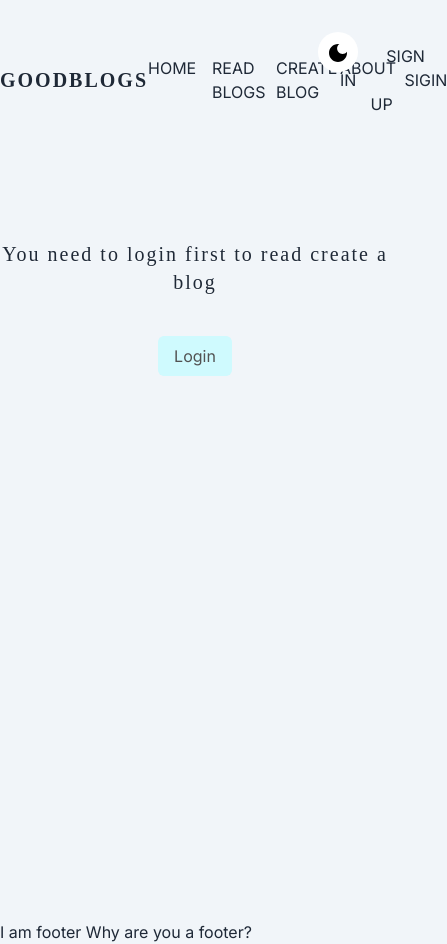
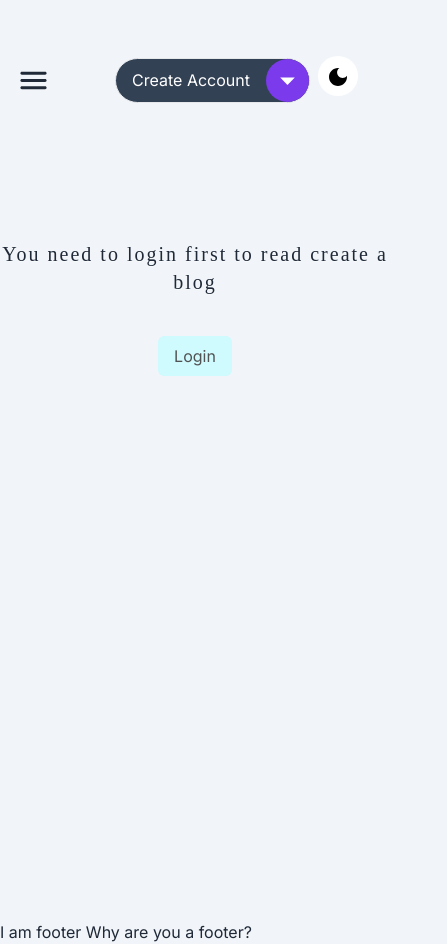
Before and after one commit to Yana-Gupta/blogging-frontend, a Next.js app: page /create in a window 390 px wide. Shown: the whole page, 447 px wide, since content can reach past the window. Built offline with nearby package versions, Linux system fonts and the light colour scheme.

Commit message:
added sidenav

```diff
--- a/src/app/error.tsx
+++ b/src/app/error.tsx
@@ -17,14 +17,14 @@ const Error = ({
         There was a problem
       </p>
       <h1 className="my-3 text-7xl font-bold p-7 text-cyan-200">
-        {error.message ? error.message : "Something went wrong"}
+        {"Something went wrong"}
       </h1>
       <div className="flex items-center">
         <button
-          onClick={() => router.push("/signin")}
+          onClick={() => window.location.reload()}
           className="m-8 py-2 text-xl px-4 bg-cyan-100 text-cyan-700 font-semibold border-1 border-cyan-300 rounded-md shadow-md hover:bg-cyan-500 focus:outline-none focus:ring-2 focus:ring-cyan-300 focus:ring-opacity-75"
         >
-          Login
+          Try Again
         </button>
         <Link
           href="/"
--- a/src/app/page.tsx
+++ b/src/app/page.tsx
@@ -1,12 +1,10 @@
 import React from "react"
-import Header from "@assets/images/Header.png"
 
 import UILoading from "@ui/loading"
 
-import Image from "next/image"
-
 // functions
 import { fetchBlogs } from "@api/blog/index"
+import Link from "next/link"
 
 // icons
 
@@ -22,12 +20,12 @@ const Home = async (): Promise<JSX.Element> => {
   return (
     <main className="flex min-h-screen flex-col items-center justify-between ">
       <div className="h-[80vh] w-full" id="header">
-        <div className="h-5/6 flex flex-col justify-center px-12 lg:px-32 items-start">
-          <h2 className="text-4xl sm:text-5xl lg:text-6xl xl:text-7xl font-sams">
-            Read 1000+ blogs on various topics from our community
+        <div className="h-5/6 flex flex-col justify-center px-12 md:px-16 lg:px-18 xl:px-32 items-start">
+          <h2 className="text-4xl sm:text-5xl lg:text-5xl xl:text-7xl font-sams " style={{ lineHeight: "1.22" }}>
+            Read 1000+ blogs on various topics from our community 🌐
           </h2>
-          <button className="text-4xl px-4 py-4 bg-emerald-500 font-bold text-white my-8 rounded-md">
-            Get Started
+          <button className="text-3xl px-7 py-3 bg-emerald-500 font-semibold text-white my-8 rounded-full hover:bg-emerald-600">
+            <Link href="/signin">Get Started</Link>
           </button>
         </div>
       </div>
@@ -39,7 +37,6 @@ const Home = async (): Promise<JSX.Element> => {
         ) : (
           <div className="grid grid-cols-1 gap-6 tablet:grid-cols-2 laptop:grid-cols-2 desktop:grid-cols-3 laptop:gap-x-16 desktop:gap-x-24">
             {blog.map((item: any, index: number) => {
-              // if (index > 20) {
               return (
                 <div
                   className="card w-full h-60 tablet:w-76 laptop:w-100 blog-card light-card hover:shadow-lg"
@@ -52,8 +49,12 @@ const Home = async (): Promise<JSX.Element> => {
                     <p className="pt-2">{`${item.body.substr(0, 140)} ...`}</p>
                   </div>
 
-                  <a href={`/blog/${item._id}`} className="fadeIn" id="btn">
-                    <svg xmlns="http://www.w3.org/2000/svg" viewBox="0 0 25 25">
+                  <a
+                    href={`/blog/${item._id}`}
+                    className="fadeIn text-2xl py-2 px-4"
+                    id="btn"
+                  >
+                    <svg viewBox="0 0 25 25">
                       <path
                         fill="#232326"
                         d="m17.5 5.999-.707.707 5.293 5.293H1v1h21.086l-5.294 5.295.707.707L24 12.499l-6.5-6.5z"
--- a/src/app/user/[userId]/page.tsx
+++ b/src/app/user/[userId]/page.tsx
@@ -24,7 +24,9 @@ const user = async (props: any): Promise<JSX.Element> => {
   return (
     <div className="my-2 flex flex-col justify-center items-center ">
       <div>
-        <h1 className="text-4xl font-semibold py-4">Welcome Back {user?.name} !</h1>
+        <h1 className="text-4xl font-semibold py-4">
+          Welcome Back {user?.name} !
+        </h1>
       </div>
       {/* <div className="text-center">
         <FormControl>
--- a/src/components/Navbar.tsx
+++ b/src/components/Navbar.tsx
@@ -1,7 +1,7 @@
 "use client"
 
 import Link from "next/link"
-import React, { use, useEffect } from "react"
+import React from "react"
 import { useState } from "react"
 
 // Icons
@@ -9,6 +9,8 @@ import CloseIcon from "@mui/icons-material/Close"
 import LightModeIcon from "@mui/icons-material/LightMode"
 import DarkModeIcon from "@mui/icons-material/DarkMode"
 import AccountCircleIcon from "@mui/icons-material/AccountCircle"
+import MenuRoundedIcon from "@mui/icons-material/MenuRounded"
+import ArrowDropDownIcon from "@mui/icons-material/ArrowDropDown"
 
 // Methods
 import { getUser } from "@api/auth/index"
@@ -17,6 +19,7 @@ import { deleteToken } from "@api/auth/index"
 // next router
 import { useRouter } from "next/navigation"
 
+// Navbar component
 const Navbar = (): JSX.Element => {
   const user: any = getUser()
 
@@ -39,19 +42,54 @@ const Navbar = (): JSX.Element => {
       blogCard[i].classList.toggle("dark-card")
       blogCard[i].classList.toggle("light-card")
     }
-
-    var loginPage = document.getElementById("login")
   }
 
   const beforeLogin_SignUp = (): JSX.Element => {
     return (
-      <div>
+      <div className="justify-self-end">
+        <div className="relative inline-block mr-16 xl:hidden">
+          <div className="bg-slate-700 focus:bg-slate-800 text-white rounded-full flex flex-row items-center justify-center rounded-full border">
+            <button className="px-4 py-2">
+              <Link href="/signin">Create Account</Link>
+            </button>
+
+            <button
+              className="items-center p-1 h-full bg-violet-600 rounded-full"
+              id="auth-dropdown"
+              onClick={() => {
+                document
+                  ?.getElementById("dropdown-menu")
+                  ?.classList.toggle("hidden")
+                document
+                  ?.getElementById("dropdown-menu")
+                  ?.classList.toggle("flex")
+              }}
+            >
+              <ArrowDropDownIcon fontSize="large" />
+            </button>
+          </div>
+
+          <div
+            id="dropdown-menu"
+            className="hidden flex-col absolute min-w-[160px] rounded-xl shadow-lg top-14 z-10 text-slate-800"
+          >
+            <button className="fadeIn text-md rounded-t-md py-2 uppercase">
+              <Link href="/signin">Sign In</Link>
+            </button>
+            <button className="fadeIn text-md rounded-b-md py-2 uppercase">
+              <Link href="/signup">Sign Up</Link>
+            </button>
+          </div>
+        </div>
+
+        <div className="hidden xl:block" id="auth-option">
           <Link href="/signin" className="uppercase mx-6 hover:font-bold">
             Sign In
           </Link>
           <Link href="/signup" className="uppercase mx-6 hover:font-bold">
             Sigin Up
           </Link>
+        </div>
       </div>
     )
   }
@@ -91,7 +129,10 @@ const Navbar = (): JSX.Element => {
             />
           </button>
         </div>
-        <div className="hidden flex-col rounded bg-gray-200" id="options">
+        <div
+          className="hidden flex-col rounded bg-gray-200 text-neutral-800 py-2"
+          id="options"
+        >
           <button
             className="py-1.5"
             onClick={() => {
@@ -119,8 +160,8 @@ const Navbar = (): JSX.Element => {
     return (
       <button
         className={`h-10 w-10 ${
-          dark ? "bg-black" : "bg-white"
-        } rounded-full absolute top-8 right-8`}
+          dark ? "bg-neutral-600" : "bg-white"
+        } rounded-full absolute top-14 right-8`}
         id="theme-change-btn"
         onClick={changeTheme}
       >
@@ -132,22 +173,64 @@ const Navbar = (): JSX.Element => {
   }
 
   return (
-    <nav className={""} id="nav">
+    <nav id="nav" className="md:pl-10 lg:pl-12">
       {/* Modal  */}
       {promptMessage && prompt(promptMessage)}
 
       <div
         style={{ height: "160px" }}
-        className="flex text-center items-center justify-around align-center h-full"
+        className="flex text-center items-center justify-between align-center h-full px-4"
         id="nav-tools"
       >
         {/* Heading  */}
-        <h1 className="text-xl lg:text-3xl font-bold uppercase" id="heading">
+        <h1
+          className="hidden xl:block lg:text-3xl font-bold uppercase"
+          id="heading"
+        >
           GoodBlogs
         </h1>
 
+        <button
+          className="block xl:hidden"
+          onClick={() => {
+            document.getElementById("sidenav")?.classList.toggle("w-0")
+            document.getElementById("sidenav")?.classList.toggle("w-60")
+          }}
+        >
+          <MenuRoundedIcon fontSize="large" />
+        </button>
+
+        <div
+          id="sidenav"
+          className="fixed w-0 overflow-x-hidden transition-all duration-1000 left-0 top-0 pt-20 h-full bg-sky-200 z-[100] text-neutral-800 flex flex-col items-center"
+        >
+          <button
+            className="absolute top-10 right-10"
+            onClick={() => {
+              document.getElementById("sidenav")?.classList.toggle("w-0")
+              document.getElementById("sidenav")?.classList.toggle("w-60")
+            }}
+          >
+            <CloseIcon fontSize="large" />
+          </button>
+          <div className="mt-24 lg:mt-40 grid grid-cols-1 gap-y-10 text-xl text-center">
+            <Link className="hover:font-semibold" href="/">
+              Home
+            </Link>
+            <Link className="hover:font-semibold" href="/#read-blogs">
+              Read Blogs
+            </Link>
+            <Link className="hover:font-semibold" href="/create">
+              Create Blog
+            </Link>
+            <Link className="hover:font-semibold" href="/about">
+              About
+            </Link>
+          </div>
+        </div>
+
         {/* Routes  */}
-        <div className="uppercase grid grid-cols-4 gap-x-16">
+        <div className="hidden xl:grid uppercase grid-cols-4 gap-x-16">
           <Link
             href="/"
             className="font-normal hover:underline underline-offset-4 focus:underline"
--- a/src/styles/globals.css
+++ b/src/styles/globals.css
@@ -47,8 +47,6 @@ h1 {
 }
 
 .fadeIn {
-  padding: 20px 40px;
-  font-size: 32px;
   font-family: Arial, sans-serif;
   background: #F00;
   display: inline-block;
```
Also changed, not shown: src/assets/images/Header.png (deleted). Lines whose indentation alone changed are shown as unchanged.
